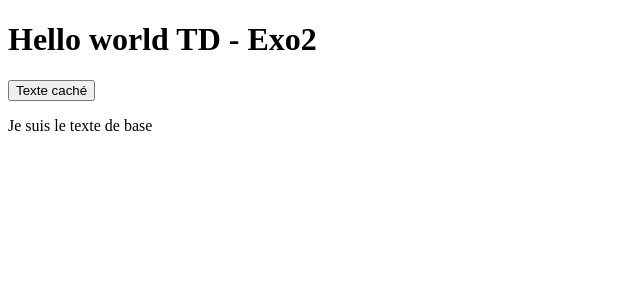
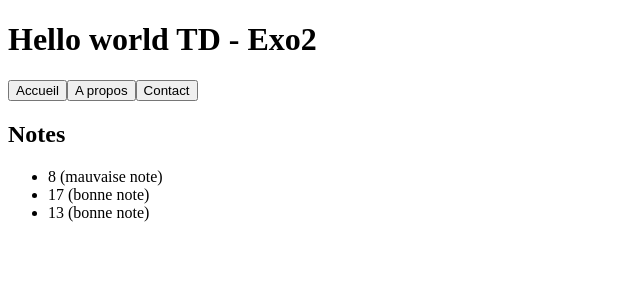
Before and after one commit to Ugravis/vuejs_mmi, a Vue app: page / in a window 1280 px wide. Shown: the top 300 px of the page, without its empty margins (0-640 px from the left). Built offline with nearby package versions, Linux system fonts and the light colour scheme.

Commit message:
feat(exo2): B

```diff
--- a/src/App.vue
+++ b/src/App.vue
@@ -1,16 +1,32 @@
 <script setup>
   import { ref } from 'vue';
 
-  const isVisible = ref(false)
+  const sousmenu1 = ref(false)
+  const sousmenu2 = ref(false)
+  const sousmenu3 = ref(false)
+
+  const note1 = 8
+  const note2 = 17
+  const note3 = 13
 </script>
 
 <template>
   <h1>Hello world TD - Exo2 </h1>
 
-  <button @click="isVisible = !isVisible">Texte caché</button>
+  <button @click="sousmenu1 = !sousmenu1">Accueil</button>
+  <button @click="sousmenu2 = !sousmenu2">A propos</button>
+  <button @click="sousmenu3 = !sousmenu3">Contact</button>
 
-  <p v-if="isVisible">Je suis le texte caché</p>
-  <p v-else>Je suis le texte de base</p>
+  <p v-if="sousmenu1">Accueil texte texte texte</p>
+  <p v-if="sousmenu2">A propos texte texte texte</p>
+  <p v-if="sousmenu3">Contact texte texte texte</p>
+
+  <h2>Notes</h2>
+  <ul>
+    <li>{{ note1 }} <span>({{ note1 > 10 ? 'bonne' : 'mauvaise' }} note)</span></li>
+    <li>{{ note2 }} <span>({{ note2 > 10 ? 'bonne' : 'mauvaise' }} note)</span></li>
+    <li>{{ note3 }} <span>({{ note3 > 10 ? 'bonne' : 'mauvaise' }} note)</span></li>
+  </ul>
 </template>
 
 <style scoped>
```
Also changed, not shown: 1 other file (tests, documents, lock files or other folders).
